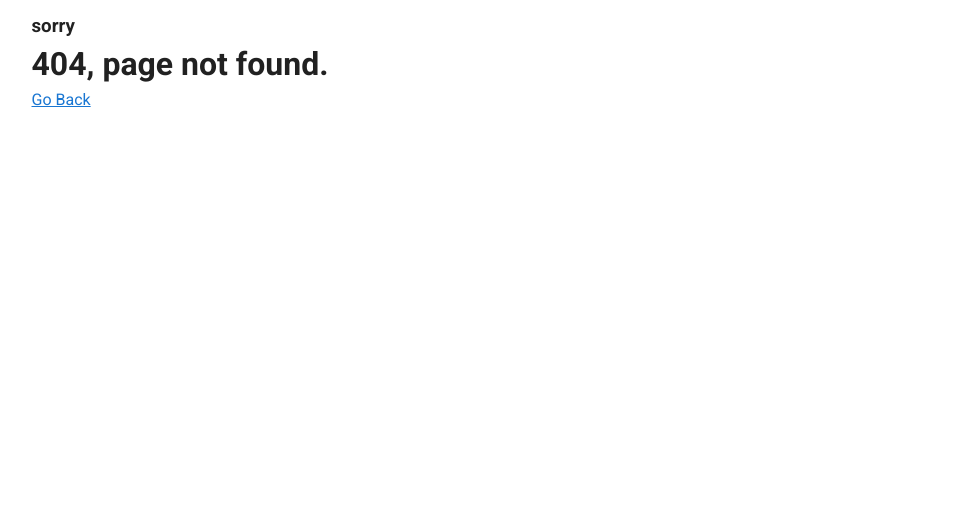
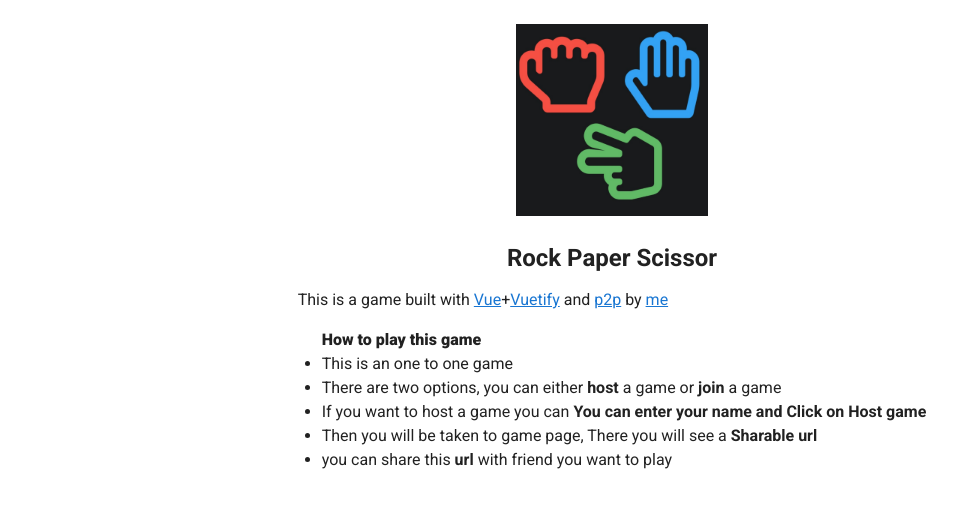
Before and after one commit to prinzpiuz/Stone-Paper-Scissor, a Vue app: page /#/about in a window 1280 px wide. Before the commit this address had no page. Shown: the top 508 px of the page, without its empty margins (28-985 px from the left). Built offline with nearby package versions, Linux system fonts and the light colour scheme; what vue-clipboard2 would draw is missing.

Commit message:
added about page

```diff
--- /dev/null
+++ b/src/components/about.vue
@@ -0,0 +1,48 @@
+<template>
+  <div class="container">
+    <div>
+      <div class="container img_container">
+        <img :src="require('@/assets/android-chrome-192x192.png')" />
+      </div>
+      <div class="container"><h2>Rock Paper Scissor</h2></div>
+      <p>
+        This is a game built with
+        <a href="https://vuejs.org/" target="_blank">Vue</a>+<a
+          href="https://vuetifyjs.com/en/"
+          target="_blank"
+          >Vuetify</a
+        >
+        and
+        <a href="https://github.com/subins2000/p2pt" target="_blank">p2p</a> by
+        <a href="https://twitter.com/prinzpiuz" target="_blank">me</a>
+      </p>
+      <ul>
+        <h4><b>How to play this game</b></h4>
+        <li>This is an one to one game</li>
+        <li>
+          There are two options, you can either <b>host</b> a game or
+          <b>join</b> a game
+        </li>
+        <li>
+          If you want to host a game you can
+          <b>You can enter your name and Click on Host game</b>
+        </li>
+        <li>
+          Then you will be taken to game page, There you will see a
+          <b>Sharable url</b>
+        </li>
+        <li>you can share this <b>url</b> with friend you want to play</li>
+      </ul>
+    </div>
+  </div>
+</template>
+<style scoped>
+.container {
+  display: flex;
+  align-items: center;
+  justify-content: center;
+}
+.img_container {
+  max-width: 200px;
+}
+</style>
--- a/src/components/register.vue
+++ b/src/components/register.vue
@@ -27,6 +27,16 @@
         </v-list-item-content>
       </v-list-item>
     </v-card>
+    <div class="container">
+      <a @click="goAbout">about</a>
+    </div>
+    <div class="container">
+      <a
+        href="https://github.com/prinzpiuz/Stone-Paper-Scissor/blob/master/LICENSE"
+        >Licence</a
+      >
+    </div>
+    <p>No Server,No Storage,Just Peer to Peer</p>
     <v-btn @click="change_theme" text absolute top right>
       <v-icon size="20" :color="icon_color">far fa-lightbulb</v-icon>
     </v-btn>
@@ -68,12 +78,20 @@ export default {
         this.$vuetify.theme.dark = true;
         this.icon_color = "white";
       }
+    },
+    goAbout() {
+      this.$router.push({ name: "about" });
     }
   }
 };
 </script>
-<style>
+<style scoped>
 .theme--light.v-divider {
   border-color: rgba(0, 0, 0, 0.12) !important;
 }
+.container {
+  display: flex;
+  align-items: center;
+  justify-content: center;
+}
 </style>
--- a/src/router/index.js
+++ b/src/router/index.js
@@ -4,6 +4,7 @@ import Register from "@/components/register";
 import Game from "@/components/game_page.vue";
 import Join from "@/components/enter_code.vue";
 import NotFound from "@/components/404.vue";
+import About from "@/components/about.vue";
 
 Vue.use(Router);
 
@@ -29,6 +30,11 @@ export default new Router({
       path: "*",
       name: "404",
       component: NotFound
+    },
+    {
+      path: "/about",
+      name: "about",
+      component: About
     }
   ]
 });
```
Also changed, not shown: src/assets/android-chrome-192x192.png (added).
